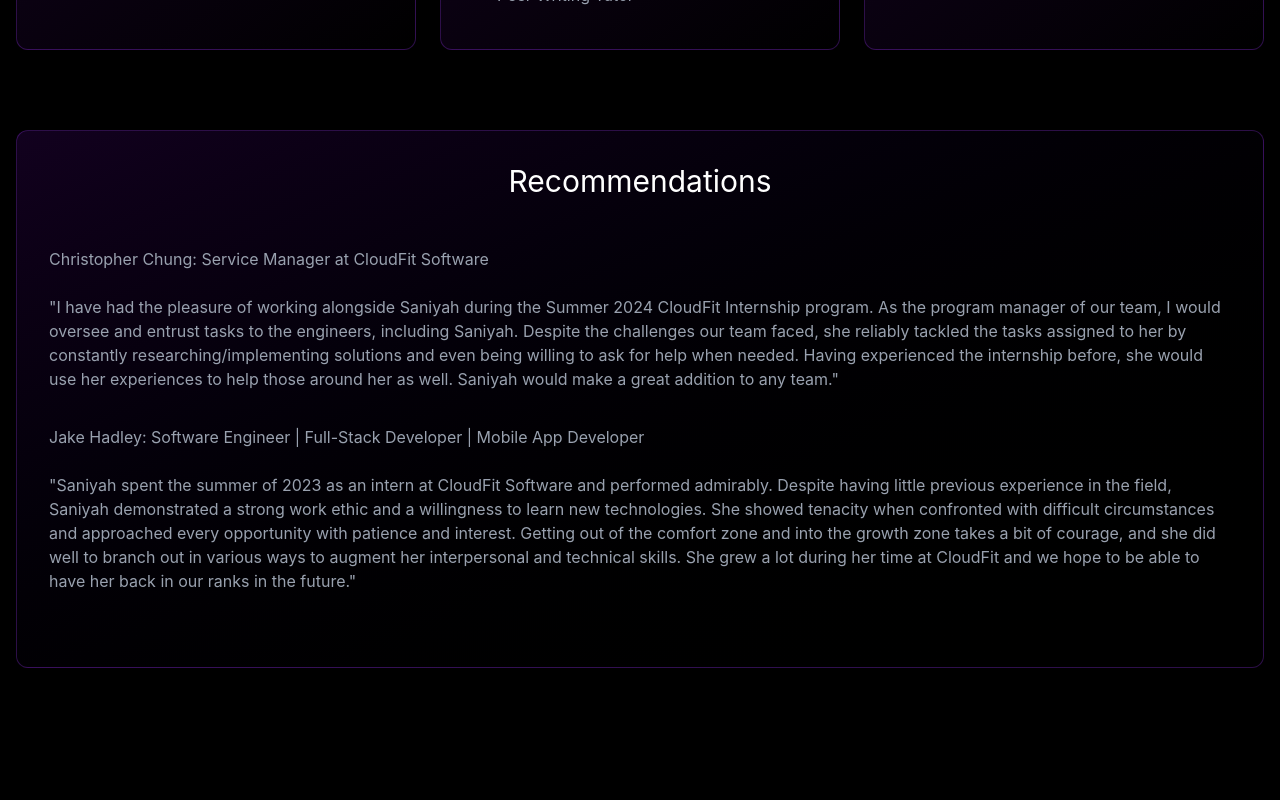
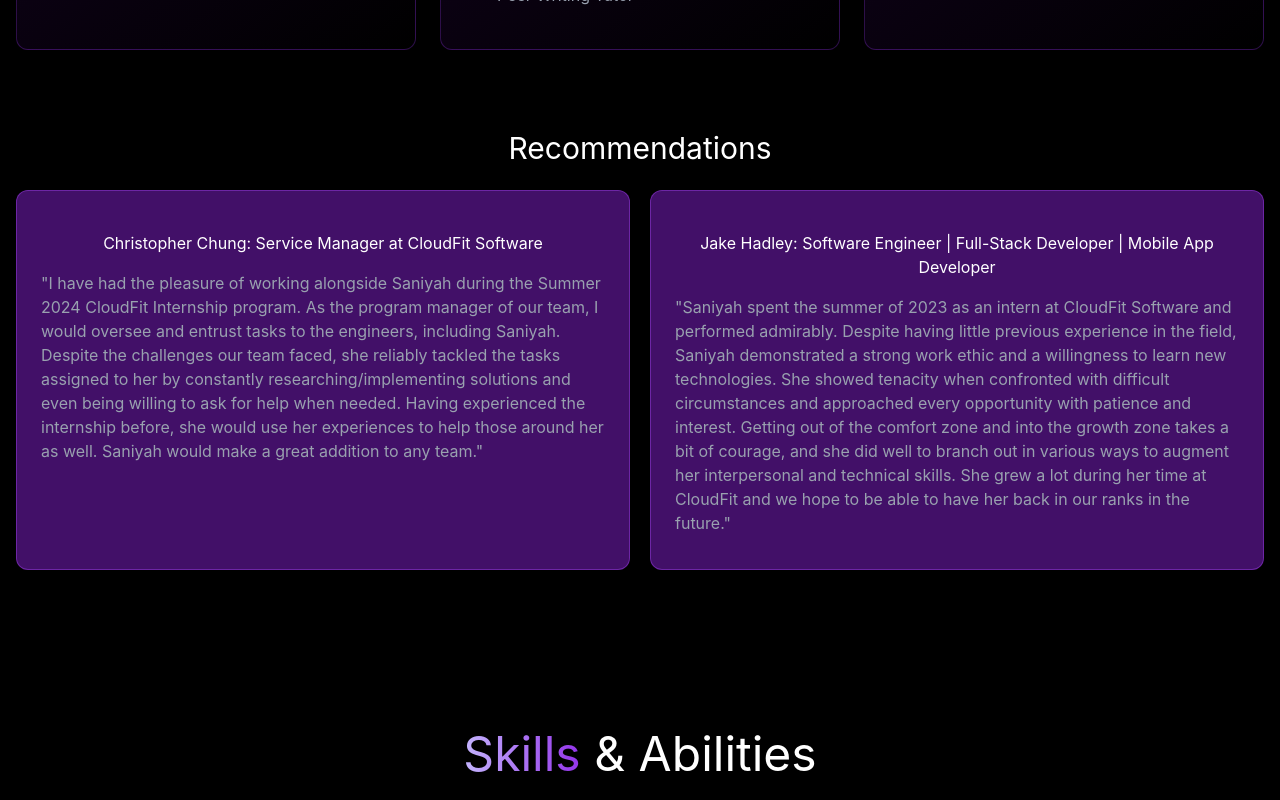
Before and after one commit to sans690/Portfolio, a React (Vite) app in the folder components/: page / in a window 1280 px wide. Shown: the part 880-1680 px from the top of the page. Built offline with nearby package versions, Linux system fonts and the light colour scheme.

Commit message:
Change of boxes

```diff
--- a/components/src/About.tsx
+++ b/components/src/About.tsx
@@ -62,18 +62,29 @@ export function About() {
               </div>
             </div>
             <div className="flex flex-col mt-20 justify-center items-center">
-              <div className="w-full h-full min-h-5px max-w-7xl bg-linear-to-br from-purple-950/30 to-black p-8 rounded-xl border border-purple-600/30 ">
+              <div>
                 <p className="label text-center text-3xl mb-6">
                   Recommendations
                 </p>
-                <p className="text text-left">
+                <div className="grid gap-5 md:grid-cols-2">
+                  <div className="rounded-xl border border-purple-500/40 bg-purple-900/75 p-6 ">
+                    <div className="text-white mb-4 mt-4">
+                      Christopher Chung: Service Manager at CloudFit Software
+                    </div>
                     <p className="text_in_box text-left whitespace-pre-line">
                       {ChrisRec}
                     </p>
+                  </div>
+                  <div className="rounded-xl border border-purple-500/40 bg-purple-900/75 p-6">
+                    <div className="text-white mb-4 mt-4">
+                      Jake Hadley: Software Engineer | Full-Stack Developer |
+                      Mobile App Developer
+                    </div>
                     <p className="text_in_box text-left whitespace-pre-line">
                       {JakeRec}
                     </p>
-                </p>
+                  </div>
+                </div>
               </div>
             </div>
           </div>
```
Also changed, not shown: components/src/Recommendations/ChrisRec.txt, components/src/Recommendations/JakeRec.txt. Lines whose indentation alone changed are shown as unchanged.
